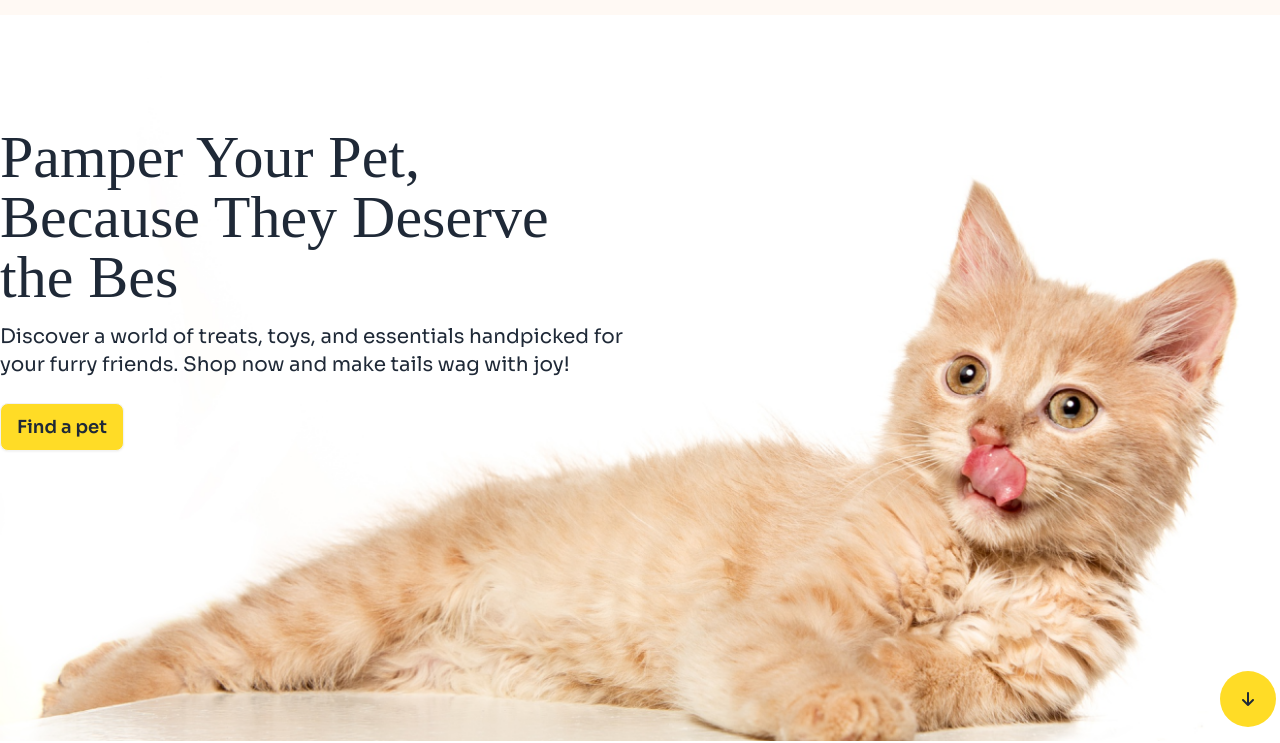
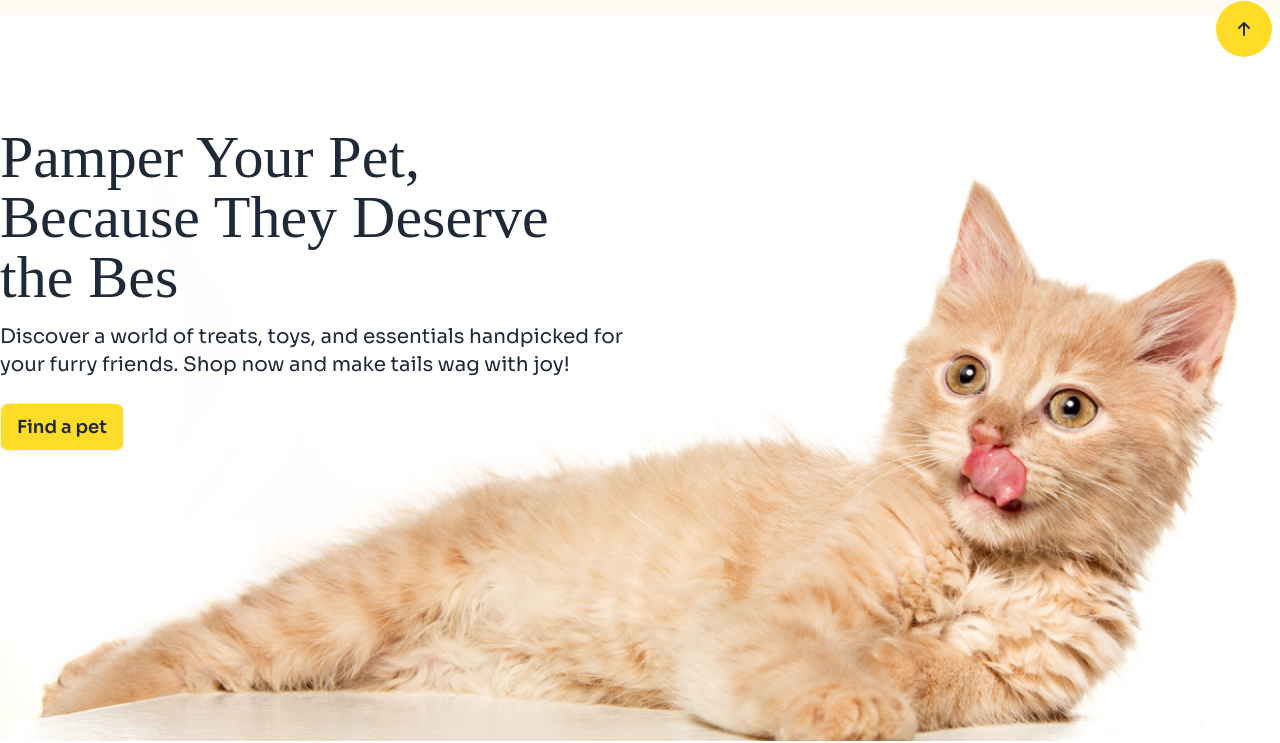
Before and after one commit to alrafi5672/assignment-3, a plain HTML site: page index.html in a window 1280 px wide. Shown: the part 81-824 px from the top of the page. Drawn offline with nearby package versions, Linux system fonts and the light colour scheme; a web font is replaced by a local one.

Commit message:
full  final commit

```diff
--- a/index.html
+++ b/index.html
@@ -101,8 +101,8 @@
             <img class="container mx-auto top-60 pt-56 lg:top-0 lg:pt-0" src="assets/cat-big.png" alt="">
           </div>
 
-          <div class="absolute bg-yo items-center flex justify-center bottom-[-1] right-2 rounded-full animate-bounce w-10 h-10 lg:w-14 lg:h-14 lg:bottom-0 lg:right-1   ...">
-            <i class="fa-solid fa-arrow-up rotate-180"></i>
+          <div class="absolute bg-yo items-center flex justify-center top-3 right-4 rounded-full animate-bounce w-10 h-10 lg:w-14 lg:h-14 lg:top-0 lg:right-2   ...">
+            <i class="fa-solid fa-arrow-up"></i>
           </div>
       </section>
       <!-- Categories section -->
@@ -352,7 +352,7 @@
               </div>
             </div>
             <!-- card-9 -->
-            <div class="card bg-white flex flex-row place-items-center w-50% lg:h-full shadow-md">
+            <div class="card hidden bg-white lg:flex flex-row place-items-center w-50% lg:h-full shadow-md">
               <figure class="p-2 lg:p-5 ">
                 <img
                   src="assets/rabbit-cartoon.png"
```
